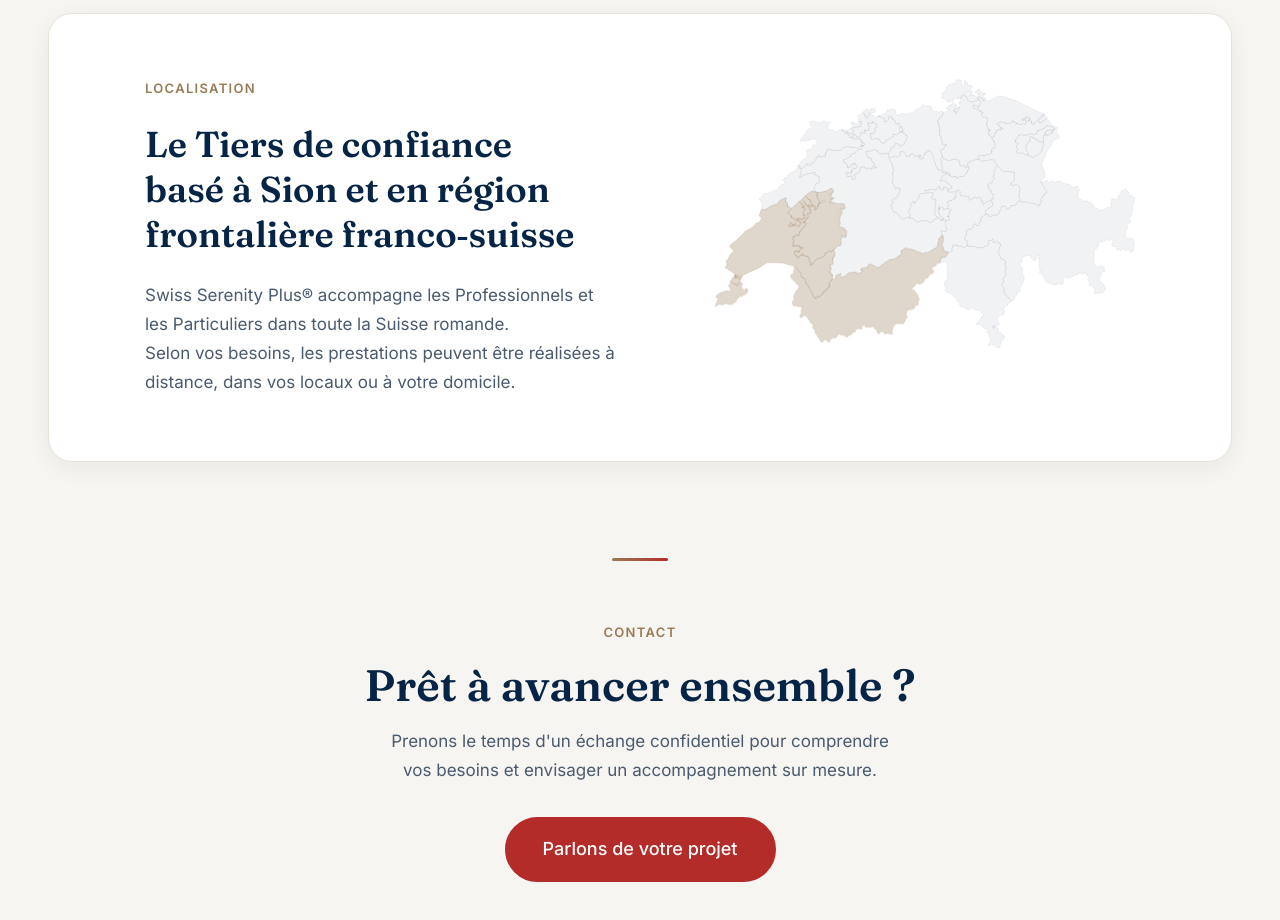
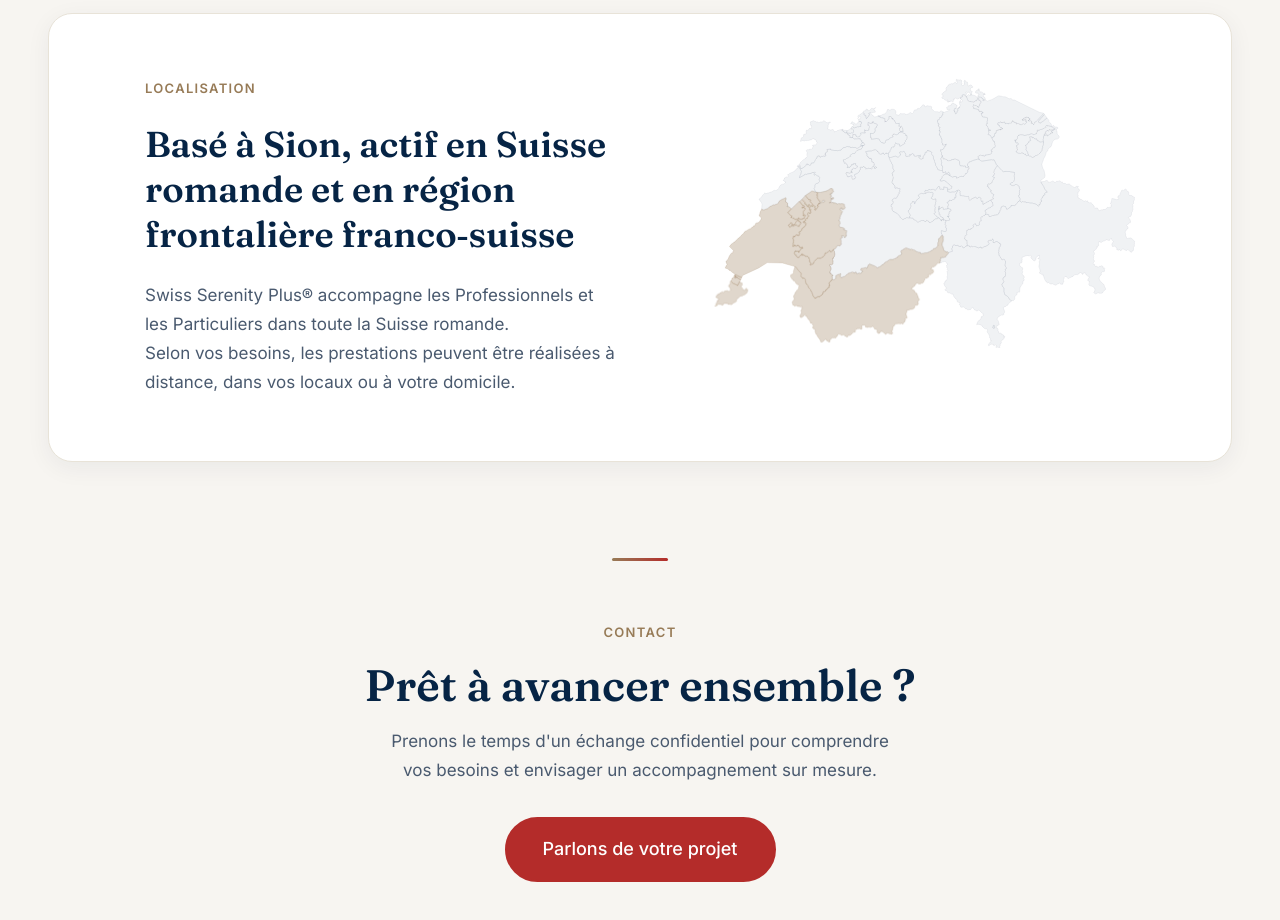
Before and after one commit to Swiss-Serenity-Plus/Website, a Next.js app: page / in a window 1280 px wide. Shown: the part 4300-5220 px from the top of the page. Built offline with nearby package versions, Linux system fonts and the light colour scheme.

Commit message:
Accueil : titre Localisation « Basé à Sion, actif en Suisse romande et en région frontalière franco-suisse » (MIR-478)
Co-Authored-By: Claude Opus 5.5 <noreply@anthropic.com>
Claude-Session: https://claude.ai/code/session_01HBumBStefX7U4poYDB9NqS

```diff
--- a/app/components/LocalTrust/LocalTrust.tsx
+++ b/app/components/LocalTrust/LocalTrust.tsx
@@ -10,7 +10,7 @@ export default function LocalTrust() {
           <div className={styles.inner}>
             <div className={styles.content}>
               <p className="eyebrow">Localisation</p>
-              <h2 className={styles.title}>Le Tiers de confiance basé à Sion et en région frontalière franco‑suisse</h2>
+              <h2 className={styles.title}>Basé à Sion, actif en Suisse romande et en région frontalière franco‑suisse</h2>
               <p className={styles.text}>
                 Swiss Serenity Plus® accompagne les Professionnels et les Particuliers dans toute la Suisse romande.<br />Selon vos besoins, les prestations peuvent être réalisées à distance, dans vos locaux ou à votre domicile.
               </p>
```
